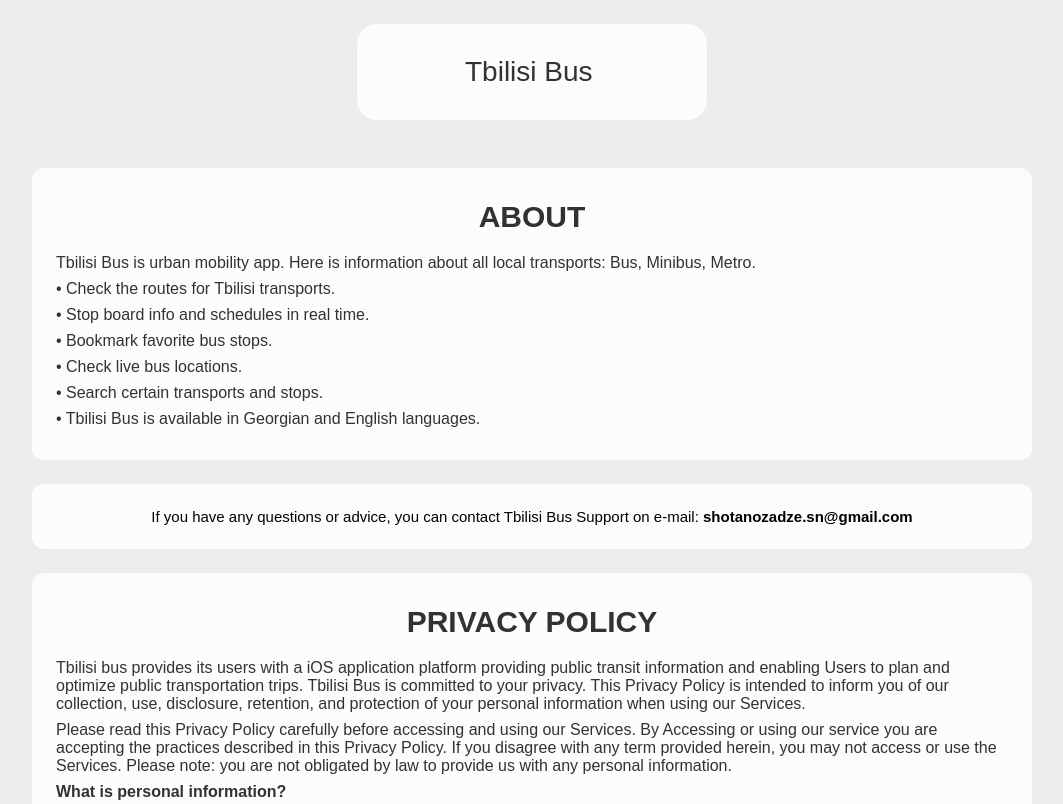
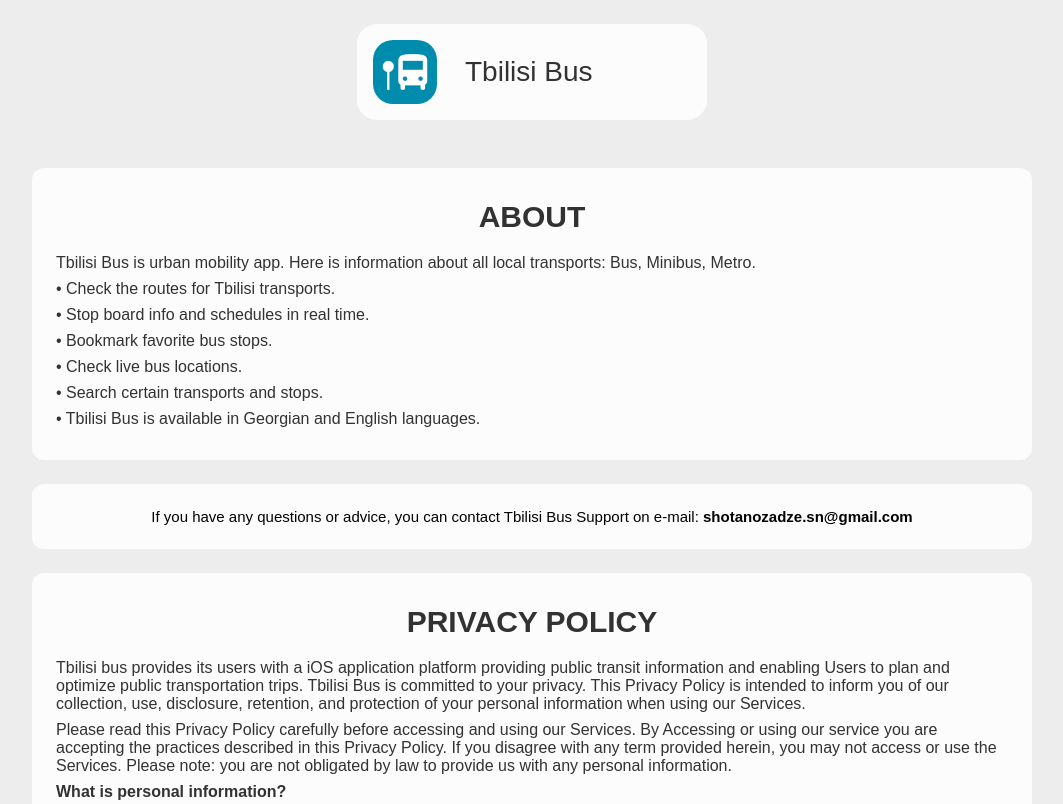
Before and after one commit to Tbilisi-Bus/tbilisi-bus.github.io, a plain HTML site: page index.html in a window 1280 px wide. Shown: the top 804 px of the page, without its empty margins (108-1171 px from the left). Drawn offline with Linux system fonts and the light colour scheme.

Commit message:
Update style.css

```diff
--- a/style.css
+++ b/style.css
@@ -30,7 +30,7 @@ body {
     background-repeat: no-repeat;
     background-position: center center;
     background-size: contain;
-    background-image: url(assets/icon.png);
+    background-image: url(icon.png);
     border-radius: 20px;
 }
 
```
